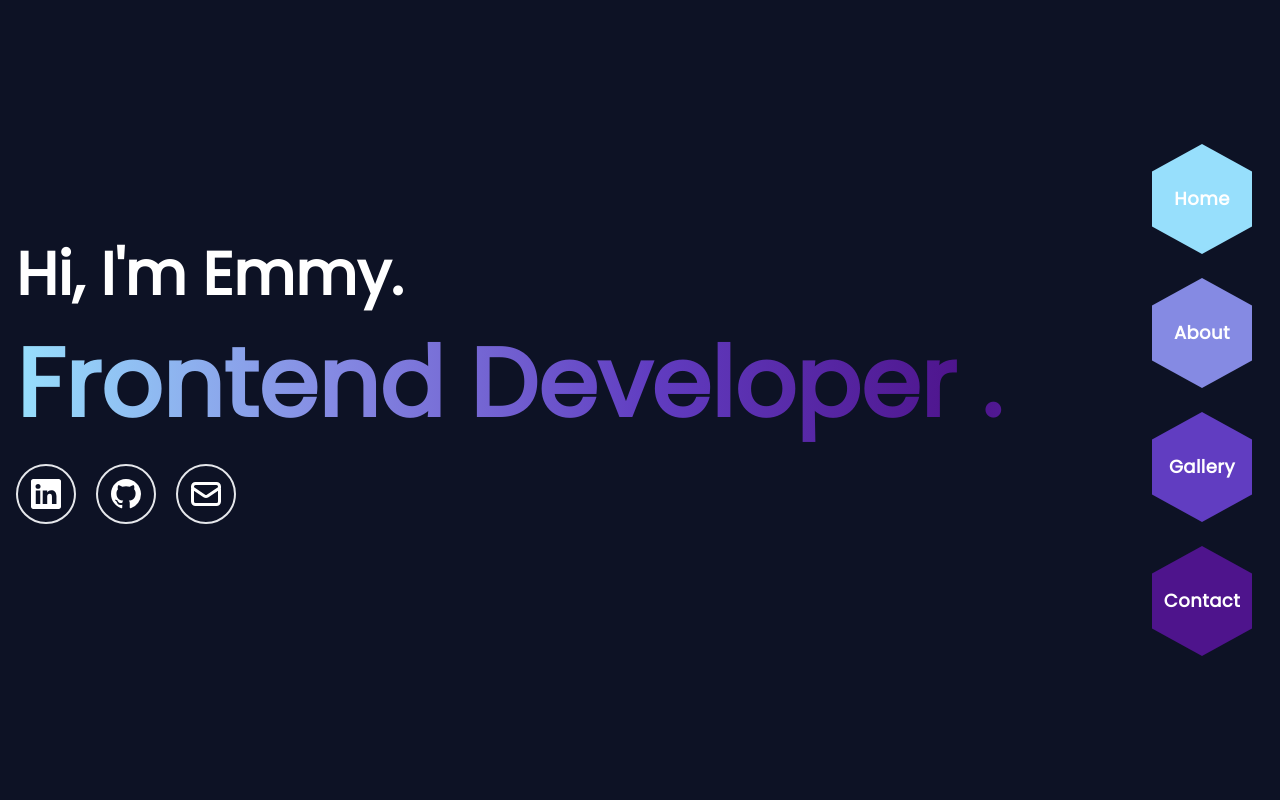
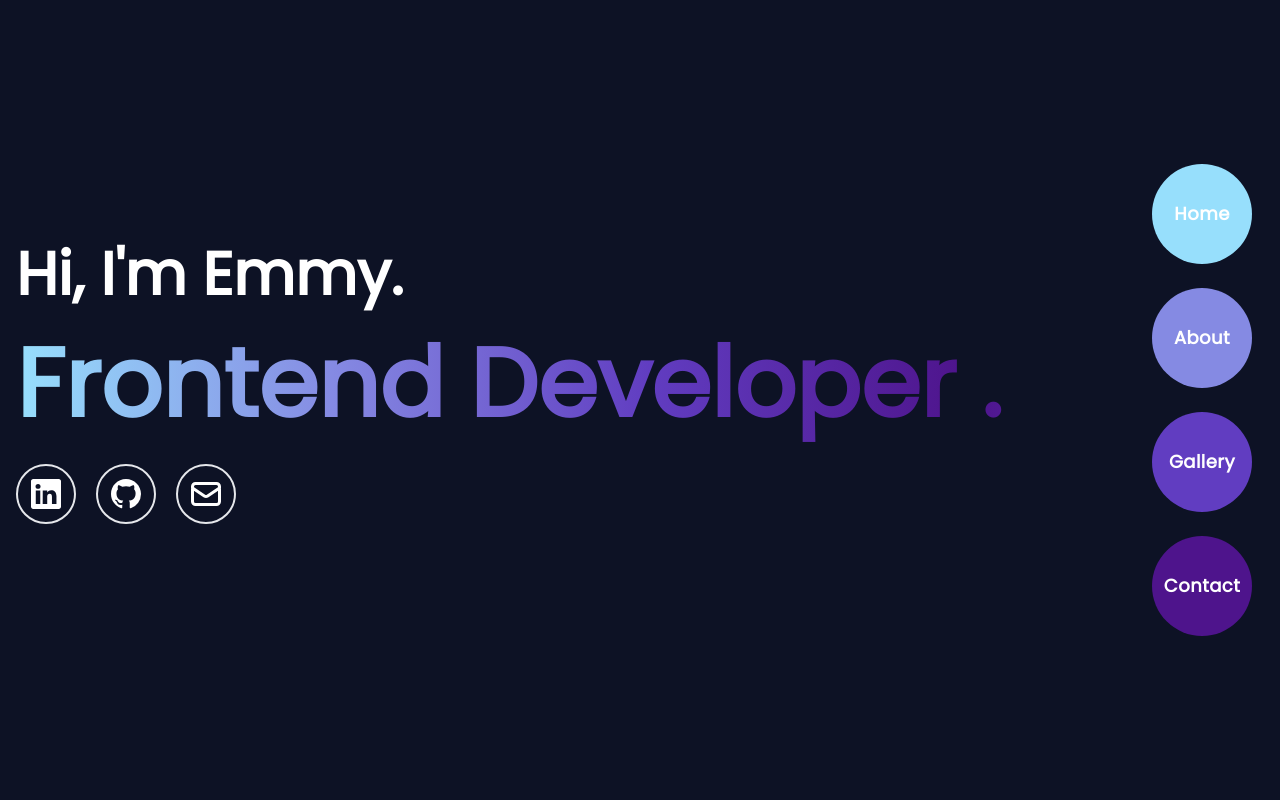
Before and after one commit to eobcre/portfolio-next13, a Next.js app: page / in a window 1280 px wide. Shown: the top 800 px of the page. Built offline with nearby package versions, Linux system fonts and the light colour scheme.

Commit message:
removed hexagon

```diff
--- a/src/app/components/NavBar.tsx
+++ b/src/app/components/NavBar.tsx
@@ -64,7 +64,7 @@ const NavBar = () => {
           {navMenuData.map((menu) => (
             <Link key={menu.id} href={menu.href}>
               <li onClick={closeNav}
-                className={`hexagon flex justify-center items-center text-white font-bold tracking-wide m-2 px-6 py-2 hover:rotate-[360deg] hover:duration-1000 cursor-pointer md:text-lg md:m-3 ${menu.background} ${menu.hexagon}`}
+                className={`flex justify-center items-center text-white font-bold tracking-wide rounded-full m-2 px-6 py-2 w-[100px] h-[100px] hover:rotate-[360deg] hover:duration-1000 cursor-pointer md:text-lg md:m-3 ${menu.background} ${menu.hexagon}`}
               >
                 {menu.name}
               </li>
--- a/src/app/globals.css
+++ b/src/app/globals.css
@@ -34,10 +34,3 @@
     opacity: 1;
   }
 }
-
-/* hexagon */
-.hexagon {
-  clip-path: polygon(50% 0%, 100% 25%, 100% 75%, 50% 100%, 0% 75%, 0% 25%);
-  width: 100px;
-  height: 110px;
-}
```
